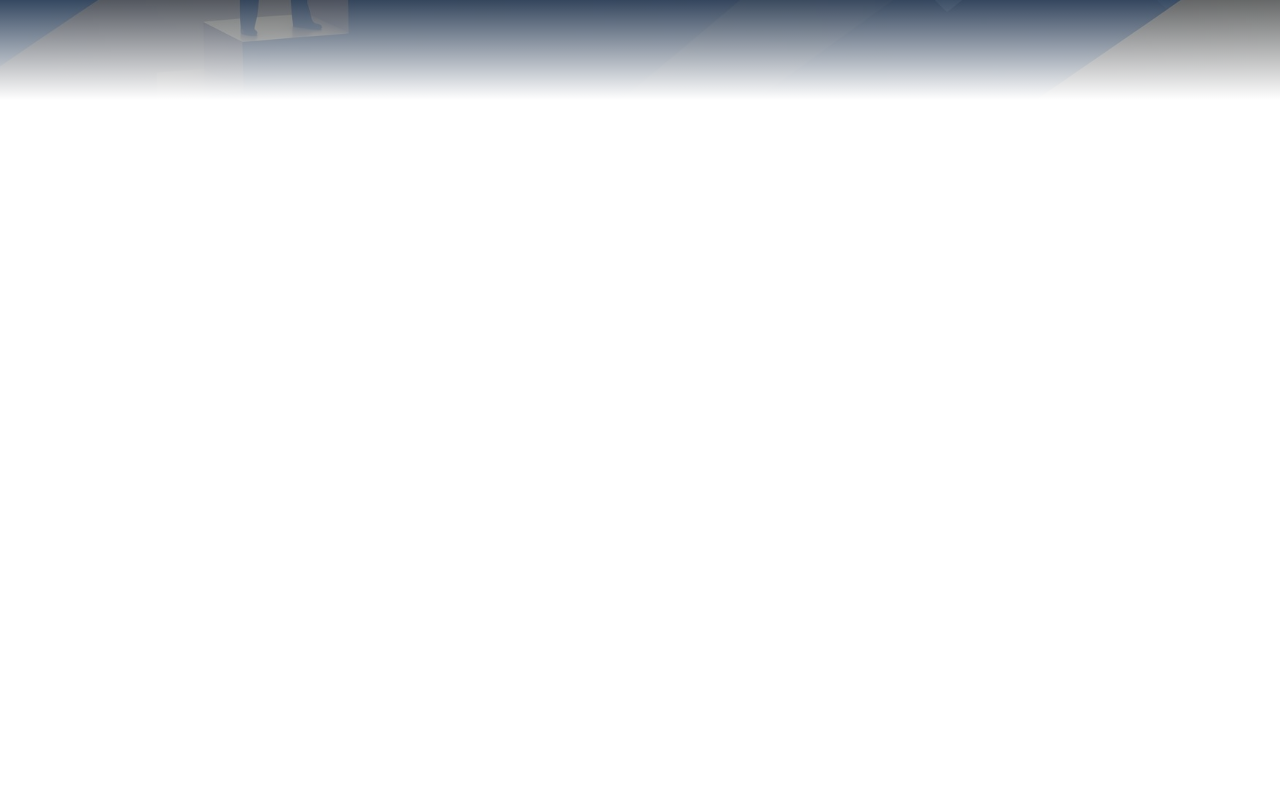
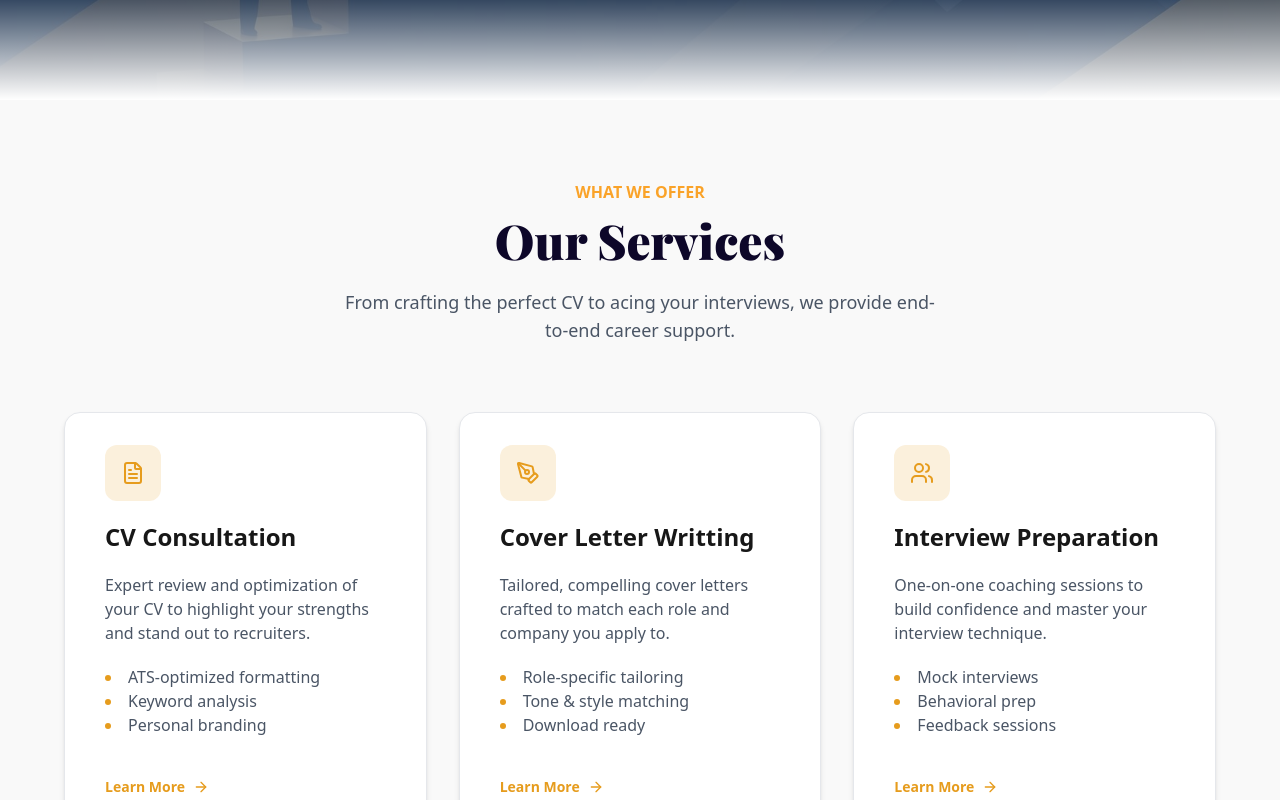
Before and after one commit to Manqoba-Mashego/career-craft, a Next.js app: page / in a window 1280 px wide. Shown: the part 700-1500 px from the top of the page. Before the commit the page ends 1000 px from the top, so only its background shows below. Built offline with nearby package versions, Linux system fonts and the light colour scheme.

Commit message:
Added services section

```diff
--- a/app/globals.css
+++ b/app/globals.css
@@ -1,7 +1,7 @@
 @import "tailwindcss";
 
 :root {
-  --background: #ffffff;
+  --background: #f9f9f9;
   --foreground: #171717;
 }
 
--- a/app/layout.js
+++ b/app/layout.js
@@ -28,7 +28,7 @@ export default function RootLayout({ children }) {
   return (
     <html lang="en">
       <body
-        className={`${geistSans.variable} ${geistMono.variable} ${playfair.variable} antialiased h-250`}
+        className={`${geistSans.variable} ${geistMono.variable} ${playfair.variable} antialiased h-2500`}
       >
         <Navbar />
         {children}
--- a/app/page.js
+++ b/app/page.js
@@ -1,9 +1,13 @@
 import Hero from '@/components/hero'
+import Services from '@/components/services'
 import React from 'react'
 
 const Page = () => {
   return (
-    <Hero />
+    <div>
+      <Hero />
+      <Services />
+    </div>
   )
 }
 
--- a/components/hero.jsx
+++ b/components/hero.jsx
@@ -5,7 +5,7 @@ const Hero = () => {
     return (
         <div className="relative h-screen bg-cover bg-center flex items-center justify-start bg-[url('/landing-page.jpg')]" >
             {/* blue overlay */}
-            <div className="absolute inset-0 bg-[#0F2A4A]/70"></div>
+            <div className="absolute inset-0 bg-[#0F2A4A]/80"></div>
 
             {/* bottom fade to white */}
             <div className="absolute bottom-0 left-0 w-full h-30  bg-linear-to-b from-transparent to-white"></div>
--- a/components/navbar.jsx
+++ b/components/navbar.jsx
@@ -24,7 +24,7 @@ const Navbar = () => {
         }
     })
     return (
-        <nav className={`fixed top-0 inset-x-0 z-50 transition-all ease-in-out duration-300 ${scrolled ? "bg-[#eae8e8]" : ""}`}>
+        <nav className={`fixed top-0 inset-x-0 z-50 transition-all ease-in-out duration-300 ${scrolled ? "bg-[#eeeded] shadow-lg" : ""}`}>
             <div className="max-w-[90%] mx-auto px-4 sm:px-6 lg:px-8">
                 <div className={`flex transition-all ease-in-out duration-300 justify-between ${scrolled ? "h-16" : "h-20"}`}>
                     {/* Logo */}
@@ -36,7 +36,7 @@ const Navbar = () => {
                     </Link>
                     {/* Desktop links */}
                     <div className={`hidden md:flex items-center font-semibold transition-all ease-in-out duration-300 text-sm ${scrolled ? "text-gray-500" : "text-gray-300"}`}>
-                        <Link href={"/home"} className=' hover:text-[#e6b01d] px-4 py-2 transition rounded-lg'>Services</Link>
+                        <Link href={"#services"} className=' hover:text-[#e6b01d] px-4 py-2 transition rounded-lg'>Services</Link>
                         <Link href={"/home"} className=' hover:text-[#e6b01d] px-4 py-2 transition rounded-lg'>How It Works</Link>
                         <Link href={"/home"} className=' hover:text-[#e6b01d] px-4 py-2 transition rounded-lg'>Pricing</Link>
                         <Link href={"/home"} className=' hover:text-[#e6b01d] px-4 py-2 transition rounded-lg'>Book Now</Link>
--- /dev/null
+++ b/components/serviceCard.jsx
@@ -0,0 +1,22 @@
+import { ArrowRight } from 'lucide-react'
+import React from 'react'
+
+const ServiceCard = ({icon: Icon, title, description, points, }) => {
+  return (
+    <div className='bg-white border border-gray-200 rounded-2xl px-10 py-8 flex flex-col gap-5 shadow-md'>
+        <div className='bg-[#e69c1d27] p-4 rounded-xl w-fit'>
+            <Icon className="text-[#e69c1d] "/>
+        </div>
+        <p className='text-2xl font-bold'>{title}</p>
+        <p className='text-gray-600'>{description}</p>
+        <ul className='list-disc list-inside marker:text-[#e69c1d]'>
+            {points.map((point, id) => (
+                <li key={id} className='text-gray-600'>{point}</li>
+            ))}
+        </ul>
+        <p className='text-[#e69c1d] cursor-pointer flex items-center gap-2 group font-semibold text-sm my-5'>Learn More <ArrowRight size={16} className='transition-transform duration-300 group-hover:translate-x-1'/></p>
+    </div>
+  )
+}
+
+export default ServiceCard
--- /dev/null
+++ b/components/services.jsx
@@ -0,0 +1,42 @@
+import React from 'react'
+import ServiceCard from './serviceCard'
+import { FileText, PenTool, Users } from 'lucide-react'
+
+const Services = () => {
+    const services = [
+        {
+            title: "CV Consultation",
+            description: "Expert review and optimization of your CV to highlight your strengths and stand out to recruiters.",
+            points: ["ATS-optimized formatting", "Keyword analysis", "Personal branding"],
+            icon: FileText,
+        },
+        {
+            title: "Cover Letter Writting",
+            description: "Tailored, compelling cover letters crafted to match each role and company you apply to.",
+            points: ["Role-specific tailoring", "Tone & style matching", "Download ready"],
+            icon: PenTool,
+        },
+        {
+            title: "Interview Preparation",
+            description: "One-on-one coaching sessions to build confidence and master your interview technique.",
+            points: ["Mock interviews", "Behavioral prep", "Feedback sessions"],
+            icon: Users,
+        },
+    ]
+  return (
+    <div id='services' className='w-[90%] mx-auto'>
+        <div className='text-center max-w-150 mx-auto mt-20'>
+            <p className='text-[#faa329] font-semibold'>WHAT WE OFFER</p>
+            <p className='font-playfair text-[48px] font-black text-[#0d0729] mb-3'>Our Services</p>
+            <p className='text-gray-600 text-lg'>From crafting the perfect CV to acing your interviews, we provide end-to-end career support.</p>
+        </div>
+        <div className='grid grid-cols-1 md:grid-cols-3 gap-8 mt-17'>
+            {services.map((service) => (
+                <ServiceCard title={service.title} description={service.description} points={service.points} icon={service.icon} key={service.title}/>
+            ))}
+        </div>
+    </div>
+  )
+}
+
+export default Services
```
